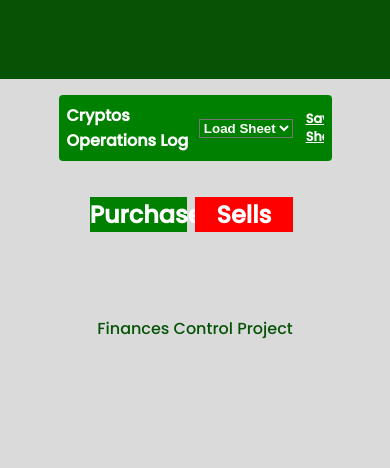
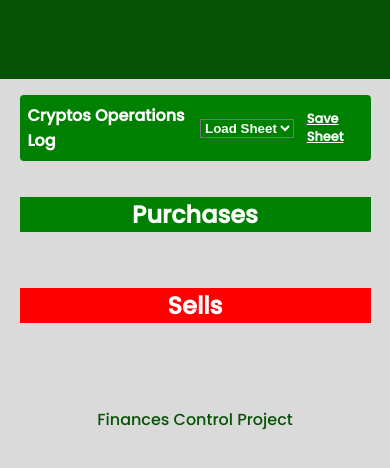
Before and after one commit to Rafhael-Josino/Finance-Control, a website: page src/modules/crypto/pages/cryptos.html in a window 390 px wide. Shown: the part 106-574 px from the top of the page. Drawn offline with Linux system fonts and the light colour scheme; files that its build step writes are made by us from their sources; no server answers.

Commit message:
cryptos page's CSS improved

```diff
--- a/src/index.css
+++ b/src/index.css
@@ -322,15 +322,17 @@ button:hover {
 /* ################## cryptos.html ###################*/
 /* ################################################## */
 
+#cryptosMenu {
+    width: 730px;
+    margin: auto;
+}
+
 #navCryptos {
     margin-top: 1rem;
     padding: .5rem;
     background-color: green;
     font-weight: bold;
     border-radius: 0.25rem;
-    width: 70vw;
-    margin-left: 15vw;
-    margin-right: 15vw;
 }
 
 #loadSheet {
@@ -343,10 +345,8 @@ button:hover {
 }
 
 #currentSituationTab {
+    width: 100%;
     margin-top: 1rem;
-    width: 70vw;
-    margin-left: 15vw;
-    margin-right: 15vw;
 }
 
 .newLineClass {
@@ -364,6 +364,7 @@ h1 {
 }
 
 #firstRoll {
+    text-align: center;
     background-color: green;
     color: white;
 }
@@ -373,55 +374,57 @@ h1 {
     margin-top: 10px;
 }
 
-#operationsDiv {
-    width: 70vw;
+#operationsSec {
     display: flex;
-    gap: 0.5rem;
-    margin-left: 23vw;
-    margin-right: 25vw;
+    justify-content: center;
+    gap: 1rem;
+}
+
+#purchasesDiv {
+    width: 50%;
+}
+
+#sellsDiv {
+    width: 50%;
 }
 
 #h2purchases {
     background-color: green;
     color: white;
     text-align: center;
+    width: 100%;
 }
 
 #h2sells {
     background-color: red;
     color: white;
     text-align: center;
-}
-
-#purchasesDiv {
-    width: 25vw;
-}
-
-#sellsDiv {
-    width: 25vw;
+    width: 100%;
 }
 
 #tablesP table {
+    width: 100%;
     background-color: white;
     font-size: 12px;
     border: 1px solid var(--this-green);
     margin-top: 1rem;
-    width: 25vw;
     overflow: auto;
 }
 
 #tablesS table {
+    width: 100%;
     background-color: white;
     font-size: 12px;
     border: 1px solid red;
     margin-top: 1rem;
-    width: 25vw;
     overflow: auto;
 }
 
 #tablesS .subTable {
     margin-top: 0;
 }
+
+
 
 /* ############################## */
 /* ----- Responsive ------ */
@@ -450,4 +453,24 @@ h1 {
     .tableClass {
         min-width: 450px;
     }
+
+    #cryptosMenu {
+        width: 90vw;
+    }
+
+    #currentSituationSec {
+        overflow: auto;
+    }
+
+    #operationsSec {
+        flex-direction: column;
+    }
+
+    #purchasesDiv {
+        width: 100%;
+    }
+
+    #sellsDiv {
+        width: 100%;
+    }
 }
--- a/src/modules/crypto/pages/cryptos.html
+++ b/src/modules/crypto/pages/cryptos.html
@@ -16,7 +16,7 @@
         <nav>
             <div id="logo">Finances Control Project</div>
             <div class="subHeader">
-                <div id="home"><a href="http://localhost:8000/index">HOME</a></div>
+                <div id="home"><a href="./index">HOME</a></div>
                 <div id="about">ABOUT</div>
                 <div id="services">SERVICES</div>
                 <div id="testimonials">TESTIMONIALS</div>
@@ -36,20 +36,18 @@
             </div>
         </nav>
 
-       <section>
+       <section id="currentSituationSec">
             <table id="currentSituationTab"></table>
         </section>
 
-       <section id="operationsDiv">
+       <section id="operationsSec">
             <div id="purchasesDiv">
                 <h2 id="h2purchases">Purchases</h2>
-                <pre id="purchasesList"></pre>
                 <div id="tablesP"></div>
             </div>
 
             <div id="sellsDiv">
                 <h2 id="h2sells">Sells</h2>
-                <pre id="sellingsList"></pre>
                 <div id="tablesS"></div>
             </div>
         </section>
--- a/src/modules/crypto/pages/cryptos.js
+++ b/src/modules/crypto/pages/cryptos.js
@@ -55,7 +55,7 @@ function currentSitTabConstruction(jsonFile) {
 	currentSitTab.innerHTML = `
 	<tr id="firstRoll">
 		<td><strong>Name</strong></td>
-		<td><strong>Total</strong></td>
+		<td><strong>Total Quantity</strong></td>
 		<td><strong>Medium Price</strong></td>
 		<td><strong>Aquisition Cost</strong></td>
 	</tr>
```
Also changed, not shown: src/finances.html (+2 -2 lines), src/index.html (+3 -3 lines).
